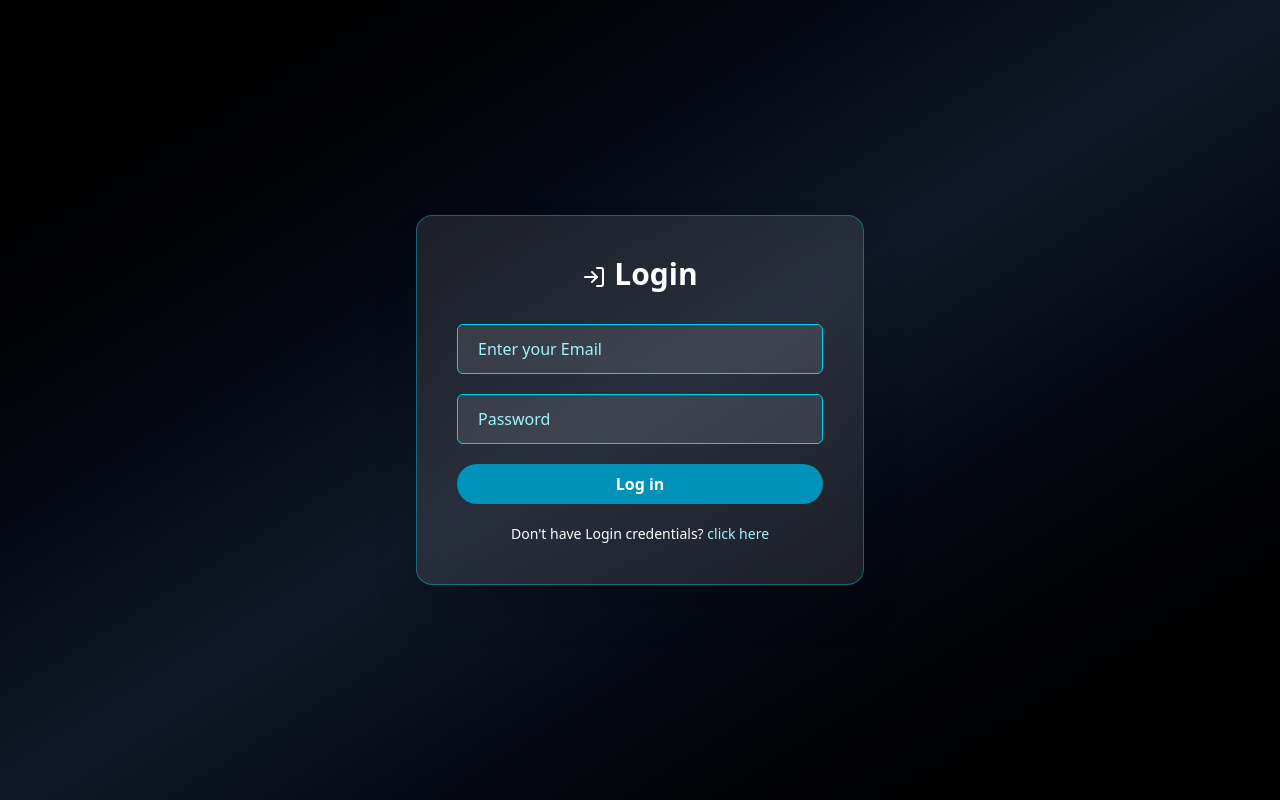
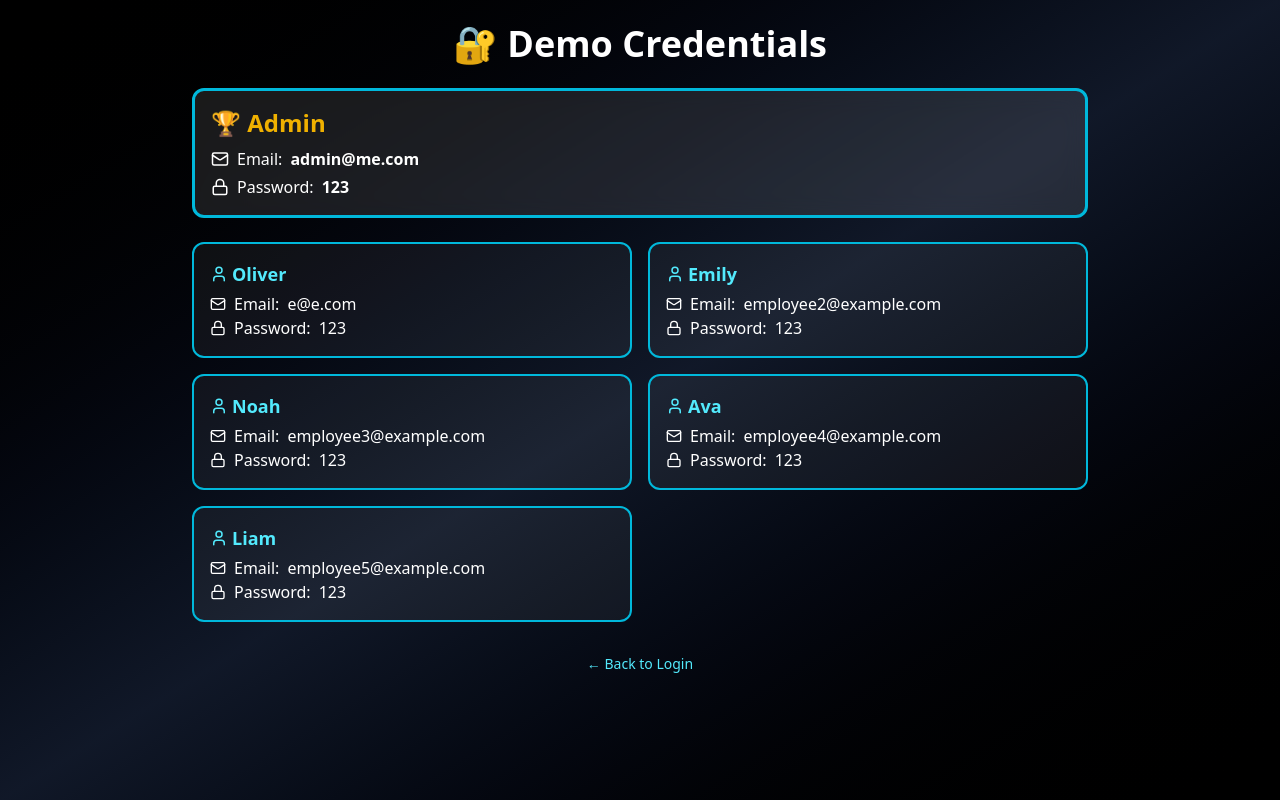
Before and after one commit to git8abhay/employee-management-system, a React (Vite) app: page /credentials in a window 1280 px wide. Built offline with nearby package versions, Linux system fonts and the light colour scheme.

Commit message:
final touch up

```diff
--- a/package.json
+++ b/package.json
@@ -14,7 +14,8 @@
     "lucide-react": "^0.525.0",
     "react": "^18.3.1",
     "react-dom": "^18.3.1",
-    "react-hot-toast": "^2.5.2"
+    "react-hot-toast": "^2.5.2",
+    "react-router-dom": "^7.7.0"
   },
   "devDependencies": {
     "@eslint/js": "^9.25.0",
--- a/src/App.jsx
+++ b/src/App.jsx
@@ -1,16 +1,16 @@
 import React, { useContext, useEffect, useState } from 'react';
+import { BrowserRouter, Routes, Route } from 'react-router-dom';
 import Login from './components/Auth/Login';
 import EmployeeDashboard from './components/Dashboard/EmployeeDashboard';
 import AdminDashboard from './components/Dashboard/AdminDashboard';
+import Credentials from './components/Auth/Credentials';
 import { AuthContext } from './context/AuthProvider';
 import { Toaster } from 'react-hot-toast';
-
 
 const App = () => {
   const [user, setUser] = useState(null);
   const [loggedInUserId, setLoggedInUserId] = useState(null);
   const [adminInfo, setAdminInfo] = useState(null);
-
   const { userData } = useContext(AuthContext);
 
   // Load user from localStorage
@@ -51,23 +51,30 @@ const App = () => {
     }
   };
 
- // Get current employee data fresh from context
   const currentEmployee = userData?.find((e) => e.id === loggedInUserId);
 
   return (
-  <>
+    <BrowserRouter>
       <Toaster position="top-center" />
-    {!user ? (
+      <Routes>
+        {/* Credentials page for login info */}
+        <Route path="/credentials" element={<Credentials />} />
+
+        {/* Login and dashboards handled via logic */}
+        <Route
+          path="/"
+          element={
+            !user ? (
               <Login handleLogin={handleLogin} />
             ) : user === 'admin' && adminInfo ? (
               <AdminDashboard changeUser={setUser} data={adminInfo} />
             ) : user === 'employee' && currentEmployee ? (
-      <EmployeeDashboard
-        changeUser={setUser}
-        data={currentEmployee} // ✅ Use this
+              <EmployeeDashboard changeUser={setUser} data={currentEmployee} />
+            ) : null
+          }
         />
-    ) : null}
-  </>
+      </Routes>
+    </BrowserRouter>
   );
 };
 
--- /dev/null
+++ b/src/components/Auth/Credentials.jsx
@@ -0,0 +1,55 @@
+import React, { useEffect, useState } from 'react';
+import { Mail, Lock, User } from 'lucide-react';
+import { Link } from 'react-router-dom';
+
+const Credentials = () => {
+  const [admin, setAdmin] = useState([]);
+  const [employees, setEmployees] = useState([]);
+
+  useEffect(() => {
+    setAdmin(JSON.parse(localStorage.getItem('admin')) || []);
+    setEmployees(JSON.parse(localStorage.getItem('employees')) || []);
+  }, []);
+
+  return (
+    <div className="min-h-screen w-full flex flex-col items-center p-6 bg-black bg-gradient-to-br from-black via-gray-900 to-black text-white">
+      <h1 className="text-4xl font-bold mb-6">
+        🔐 Demo Credentials
+      </h1>
+      {/* Admin */}
+      <div className="border-3 border-cyan-500 rounded-xl p-4 w-full max-w-4xl mb-6 backdrop-blur-md bg-white/10 hover:scale-102 transition duration-300 hover:shadow-lg shadow-cyan-500/30">
+        <h2 className="text-2xl font-bold mb-2 text-yellow-500 flex items-center gap-2">
+          🏆 Admin
+        </h2>
+        {admin.map((a) => (
+          <div key={a.id} className="space-y-1">
+            <p className="flex items-center gap-2"><Mail size={18} /> Email: <span className="font-semibold">{a.email}</span></p>
+            <p className="flex items-center gap-2"><Lock size={18} /> Password: <span className="font-semibold">{a.password}</span></p>
+          </div>
+        ))}
+      </div>
+
+      {/* Employees */}
+      <div className="grid grid-cols-1 sm:grid-cols-2 gap-4 w-full max-w-4xl">
+        {employees.map((e) => (
+          <div key={e.id} className="border-2 border-cyan-500 rounded-xl p-4 bg-white/5 hover:shadow-cyan-300/30 hover:scale-[1.01] transition">
+            <h3 className="text-lg font-semibold text-cyan-300 flex items-center gap-1">
+              <User size={18} /> {e.firstName}
+            </h3>
+            <p className="flex items-center gap-2 mt-1"><Mail size={16} /> Email: <span className="font-medium">{e.email}</span></p>
+            <p className="flex items-center gap-2"><Lock size={16} /> Password: <span className="font-medium">{e.password}</span></p>
+          </div>
+        ))}
+      </div>
+
+      <Link
+        to="/"
+        className="mt-8 text-cyan-300 hover:underline text-sm flex items-center gap-1"
+      >
+        ← Back to Login
+      </Link>
+    </div>
+  );
+};
+
+export default Credentials;
--- a/src/components/Auth/Login.jsx
+++ b/src/components/Auth/Login.jsx
@@ -1,6 +1,6 @@
 import React, { useState } from 'react';
 import { LogIn,User, Lock, Mail} from "lucide-react";
-
+import { Link } from 'react-router-dom';
 
 const Login = ({ handleLogin }) => {
   const [email, setEmail] = useState('');
@@ -15,10 +15,10 @@ const Login = ({ handleLogin }) => {
 
   return (
     <div className="h-screen w-screen flex items-center justify-center bg-black bg-gradient-to-br from-black via-gray-900 to-black">
-      <div className="w-[90%] max-w-md backdrop-blur-md bg-white/10 border border-cyan-400/40 p-10 rounded-2xl shadow-2xl hover:shadow-cyan-500/40 transition-all duration-500">
-        <h2 className="text-white text-3xl font-bold text-center mb-8">
+      <div className="w-[90%] h-[60%] max-w-md backdrop-blur-md bg-white/10 border-3 border-cyan-400/40 p-10 rounded-2xl shadow-2xl hover:shadow-cyan-500/40 transition-all duration-500">
+        <h1 className="text-white text-3xl font-bold text-center mb-10">
           <LogIn className="inline mr-2" />
-           Login</h2>
+           Login</h1>
 
         <form onSubmit={submitHandler} className="flex flex-col gap-5">
           <input
@@ -40,13 +40,13 @@ const Login = ({ handleLogin }) => {
 
           <button
             type="submit"
-            className="text-white bg-cyan-600 hover:bg-cyan-500 font-semibold py-2 rounded-full transition-all duration-300 hover:shadow-cyan-300/40 hover:scale-105"
+            className="text-white bg-cyan-600 hover:bg-cyan-500 font-semibold py-2 rounded-full transition-all duration-300 hover:shadow-cyan-300/40 hover:scale-105 mt-3"
           >
             Log in
           </button>
 
           <p className="text-center text-sm text-white">
-            Don't have Login credentials? <span className="!text-cyan-200 hover:underline cursor-pointer">click here</span>
+           Don't have Login credentials? <Link to="/credentials" className="!text-cyan-200 hover:underline cursor-pointer">click here</Link>
           </p>
         </form>
       </div>
--- a/src/components/TaskList/CompleteTask.jsx
+++ b/src/components/TaskList/CompleteTask.jsx
@@ -19,7 +19,7 @@ const CompleteTask = ({ data }) => {
           <CheckCircle size={22} />
           <span className="text-s font-semibold">Done</span>
         </div>
-        <div className="text-green-300 text-s font-medium">Completed</div>
+        <div className="text-green-400 text-s font-medium">Completed</div>
       </div>
     </div>
   );
--- a/src/components/TaskList/FailedTask.jsx
+++ b/src/components/TaskList/FailedTask.jsx
@@ -19,7 +19,7 @@ const FailedTask = ({ data }) => {
           <XCircle size={22} />
           <span className="text-s font-medium">Failed</span>
         </div>
-        <div className="text-red-300 text-s font-medium">Failed</div>
+        <div className="text-red-400 text-s font-medium">Failed</div>
       </div>
     </div>
   );
--- a/src/components/other/AllTask.jsx
+++ b/src/components/other/AllTask.jsx
@@ -23,7 +23,7 @@ const AllTask = () => {
         {userData.map((emp, idx) => (
           <div
             key={idx}
-            className="flex flex-col items-center gap-4 bg-white/10 backdrop-blur-md border border-cyan-400/30 rounded-2xl shadow-lg p-6 text-white hover:shadow-cyan-500/40 transition-all duration-500 "
+            className="flex flex-col items-center gap-4 bg-white/10 backdrop-blur-md border-2 border-cyan-400/40 rounded-2xl shadow-lg p-6 text-white hover:shadow-cyan-500/40 transition-all duration-500 "
           >
             {/* Avatar */}
             <div className="bg-cyan-500/20 p-4 rounded-full">
--- a/src/components/other/CreateTask.jsx
+++ b/src/components/other/CreateTask.jsx
@@ -73,7 +73,7 @@ const CreateTask = () => {
   return (
     <div className='m-6'>
       <h2 className="text-3xl font-bold text-white mb-6 text-center">Task Creation</h2>
-      <div className="p-6 rounded-xl bg-white/10 border border-cyan-400/30 shadow-md mt-6 backdrop-blur-md">
+      <div className="p-6 rounded-xl bg-white/10 border-2 border-cyan-400/40 shadow-md mt-6 backdrop-blur-md">
         <form onSubmit={submitHandler} className="flex flex-wrap justify-between gap-6">
           {/* Left Column */}
           <div className="flex flex-col gap-4 w-full sm:w-1/2 text-white">
--- a/src/components/other/Footer.jsx
+++ b/src/components/other/Footer.jsx
@@ -3,7 +3,7 @@ import { Heart, Github, Linkedin } from 'lucide-react';
 
 const Footer = () => {
   return (
-    <footer className="-m-6 left-0 h-15 bg-white/5 backdrop-blur-md border-t border-cyan-400/20 text-cyan-100 text-sm flex flex-col sm:flex-row items-center justify-between px-6 py-3">
+    <footer className="-m-6 left-0 h-15 bg-white/5 backdrop-blur-md border-t-3 border-cyan-400/20 text-cyan-100 text-sm flex flex-col sm:flex-row items-center justify-between px-6 py-3">
 
       {/* Left: Credit Line */}
       <p className="flex items-center gap-1 mb-2 sm:mb-0">
--- a/src/components/other/Header.jsx
+++ b/src/components/other/Header.jsx
@@ -11,9 +11,9 @@ const Header = (props) => {
 const username = props.data?.firstName || props.data?.name || 'User';
 
   return (
-    <div className="flex m-6 h-32  justify-between items-center bg-white/10 border border-cyan-400/40 rounded-xl p-8 sm:flex-row sm:gap-0 sm:w-auto">
+    <div className="flex m-6 h-32  justify-between items-center bg-white/10 border-2 border-cyan-400/40 rounded-xl p-8 sm:flex-row sm:gap-0 sm:w-auto">
   <h1 className="text-white text-2xl sm:text-2xl">
-    Hello <br />
+    Welcome Back <br />
     <span className="text-4xl font-semibold !text-yellow-500">{username} 👋</span>
   </h1>
   <button
```
Also changed, not shown: src/components/TaskList/NewTask.jsx (+4 -4 lines), 1 other file (tests, documents, lock files or other folders). Lines whose indentation alone changed are shown as unchanged.
